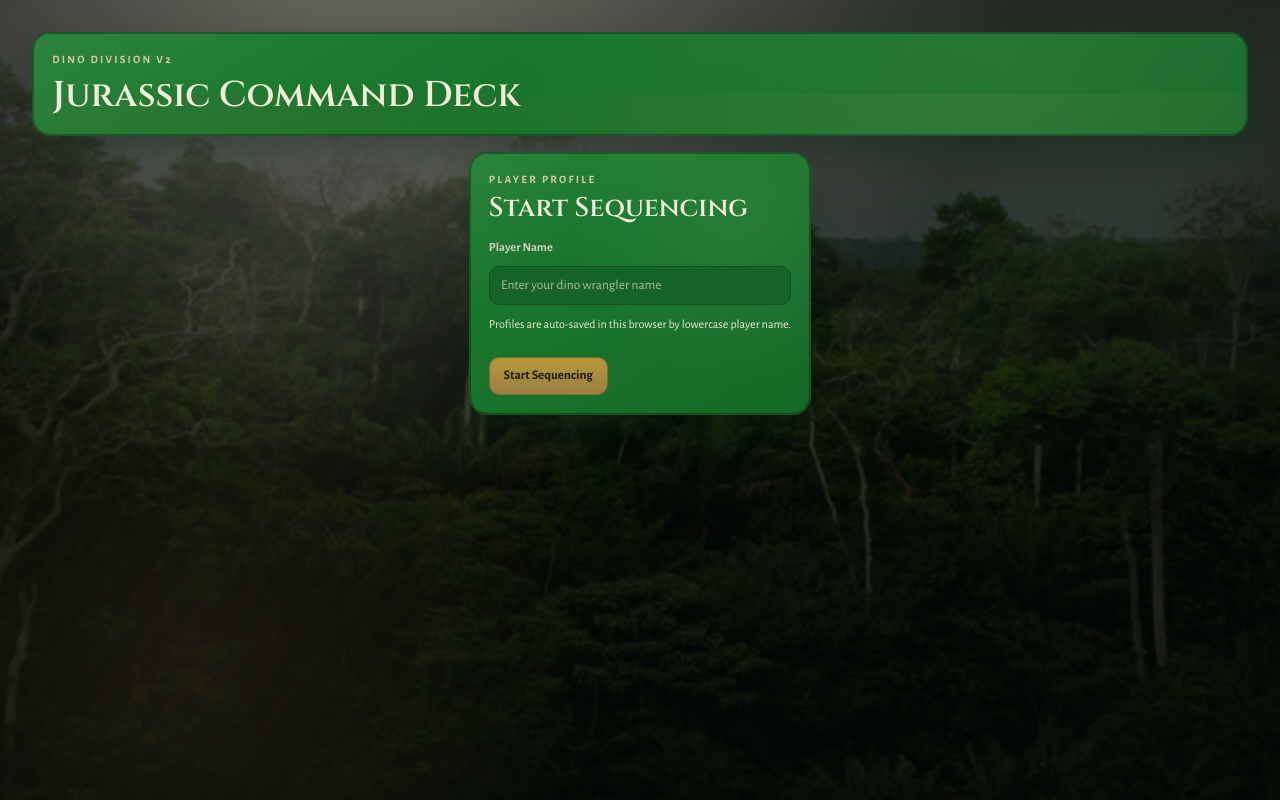
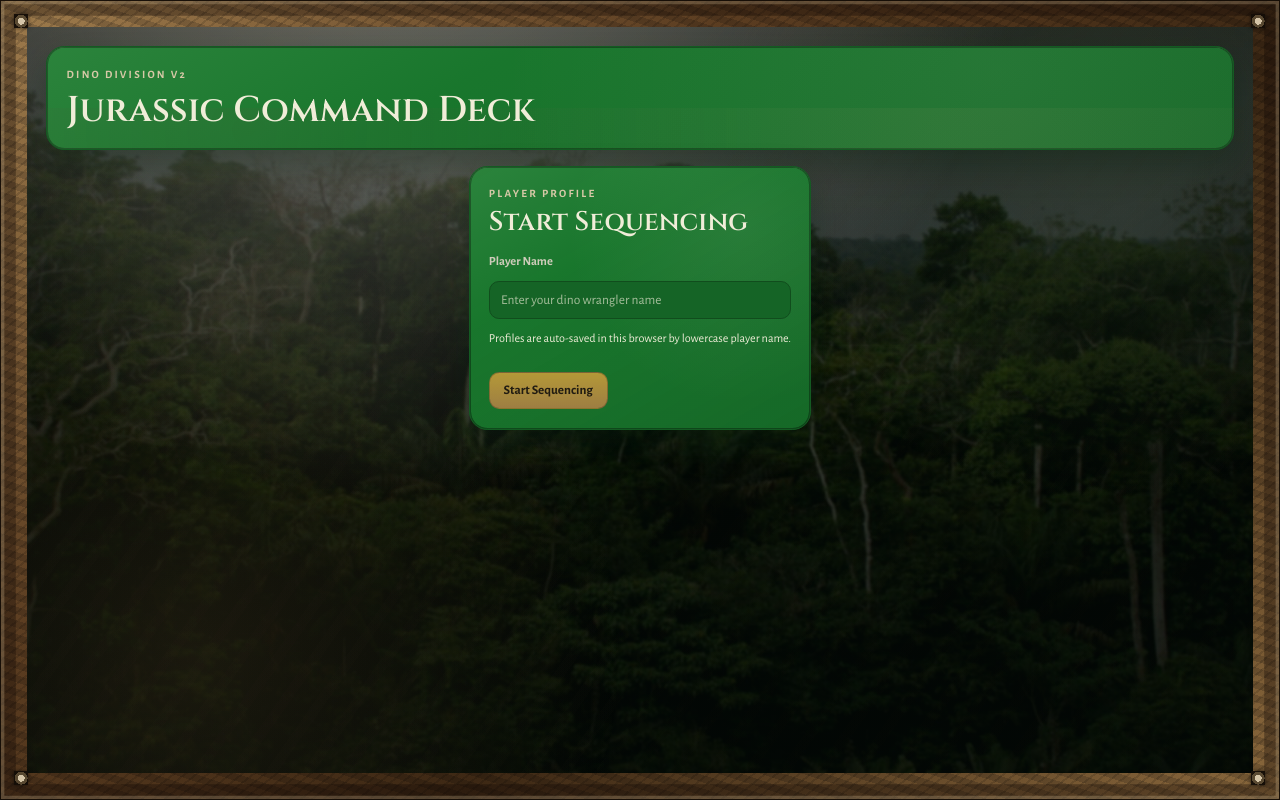
Before and after one commit to seezatnap/division-challenge, a Next.js app: page / in a window 1280 px wide. Built offline with nearby package versions, Linux system fonts and the light colour scheme.

Commit message:
feat(ui): (#3) Implement wood/bamboo textured viewport frame with corner rivets
Co-Authored-By: seezatnap <seezatnap@gmail.com>

```diff
--- a/src/app/globals.css
+++ b/src/app/globals.css
@@ -5,6 +5,8 @@
   --jp-panel-text: #f0edd8;
   --jp-panel-border: #145a22;
   --jp-frame: #6b4c2a;
+  --jp-frame-width: clamp(0.9rem, 2.2vw, 1.7rem);
+  --jp-frame-rivet-size: clamp(0.65rem, 1.25vw, 0.9rem);
   --jp-frame-grain:
     repeating-linear-gradient(
       142deg,
@@ -56,9 +58,87 @@ body {
   text-rendering: optimizeLegibility;
 }
 
+.jurassic-app-frame {
+  position: fixed;
+  inset: 0;
+  pointer-events: none;
+  z-index: 120;
+}
+
+.jurassic-app-frame::before {
+  content: "";
+  position: absolute;
+  inset: 0;
+  padding: var(--jp-frame-width);
+  background:
+    linear-gradient(
+      138deg,
+      rgba(165, 130, 82, 0.95),
+      rgba(92, 62, 34, 0.98) 34%,
+      rgba(62, 41, 21, 0.98) 62%,
+      rgba(145, 111, 66, 0.95)
+    ),
+    var(--jp-frame-grain),
+    repeating-linear-gradient(
+      18deg,
+      rgba(34, 20, 9, 0.2) 0 7px,
+      rgba(238, 206, 144, 0.12) 7px 13px
+    );
+  background-blend-mode: multiply, normal, soft-light;
+  box-shadow:
+    inset 0 0 0 1px rgba(17, 9, 3, 0.92),
+    inset 0 0 0 calc(var(--jp-frame-width) * 0.16) rgba(244, 224, 179, 0.22),
+    inset 0 0 0 calc(var(--jp-frame-width) * 0.58) rgba(16, 8, 3, 0.34),
+    0 0 1.15rem rgba(0, 0, 0, 0.5);
+  -webkit-mask:
+    linear-gradient(#000 0 0) content-box,
+    linear-gradient(#000 0 0);
+  -webkit-mask-composite: xor;
+  mask-composite: exclude;
+}
+
+.jurassic-app-frame::after {
+  content: "";
+  position: absolute;
+  inset: 0;
+  background:
+    radial-gradient(
+      circle,
+      rgba(220, 204, 174, 0.96) 0 34%,
+      rgba(92, 76, 52, 0.94) 35% 62%,
+      rgba(20, 13, 7, 0.95) 63% 100%
+    ),
+    radial-gradient(
+      circle,
+      rgba(220, 204, 174, 0.96) 0 34%,
+      rgba(92, 76, 52, 0.94) 35% 62%,
+      rgba(20, 13, 7, 0.95) 63% 100%
+    ),
+    radial-gradient(
+      circle,
+      rgba(220, 204, 174, 0.96) 0 34%,
+      rgba(92, 76, 52, 0.94) 35% 62%,
+      rgba(20, 13, 7, 0.95) 63% 100%
+    ),
+    radial-gradient(
+      circle,
+      rgba(220, 204, 174, 0.96) 0 34%,
+      rgba(92, 76, 52, 0.94) 35% 62%,
+      rgba(20, 13, 7, 0.95) 63% 100%
+    );
+  background-repeat: no-repeat;
+  background-size: var(--jp-frame-rivet-size) var(--jp-frame-rivet-size);
+  background-position:
+    calc(var(--jp-frame-width) * 0.52) calc(var(--jp-frame-width) * 0.52),
+    calc(100% - (var(--jp-frame-width) * 0.52)) calc(var(--jp-frame-width) * 0.52),
+    calc(var(--jp-frame-width) * 0.52) calc(100% - (var(--jp-frame-width) * 0.52)),
+    calc(100% - (var(--jp-frame-width) * 0.52)) calc(100% - (var(--jp-frame-width) * 0.52));
+  filter: drop-shadow(0 0.05rem 0.12rem rgba(0, 0, 0, 0.65));
+}
+
 .jurassic-shell {
   min-height: 100vh;
-  padding: 1.25rem;
+  padding: calc(var(--jp-frame-width) + 0.5rem);
   position: relative;
   overflow: hidden;
 }
@@ -1749,7 +1829,7 @@ body {
 
 @media (min-width: 48rem) {
   .jurassic-shell {
-    padding: 1.6rem;
+    padding: calc(var(--jp-frame-width) + 0.85rem);
   }
 
   .jurassic-panel {
@@ -1764,7 +1844,7 @@ body {
 
 @media (min-width: 64rem) {
   .jurassic-shell {
-    padding: 2rem;
+    padding: calc(var(--jp-frame-width) + 1.2rem);
   }
 
   .jurassic-layout {
--- a/src/app/layout.tsx
+++ b/src/app/layout.tsx
@@ -35,6 +35,11 @@ export default function RootLayout({
       <body
         className={`${jurassicDisplay.variable} ${jurassicBody.variable} ${jurassicMono.variable} antialiased`}
       >
+        <div
+          aria-hidden="true"
+          className="jurassic-app-frame"
+          data-ui-decoration="viewport-frame"
+        />
         {children}
       </body>
     </html>
```
Also changed, not shown: 1 other file (tests, documents, lock files or other folders).
